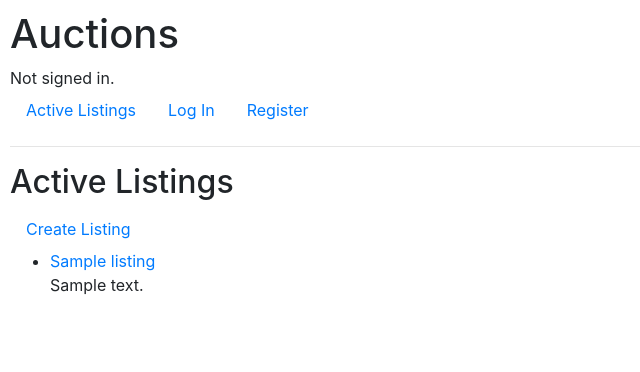
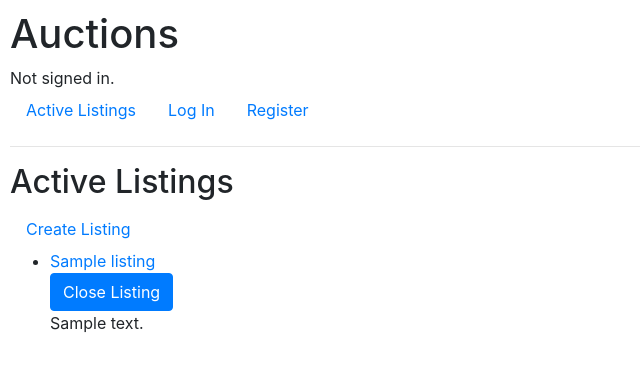
Before and after one commit to arregist97/CS50Project2, a Django app: template commerce/auctions/templates/auctions/index.html in a window 1280 px wide. Shown: the top 372 px of the page, without its empty margins (0-640 px from the left). Run offline with Django 3.2, Linux system fonts and the light colour scheme; the template is opened without the code that fills it: values that come from a table or form of the project are taken from there, others are empty; tables that the repository leaves empty hold one stand-in row (values such as "Sample post"); some libraries are stand-ins or nearby versions.

Commit message:
added closing feature on listings page

```diff
--- a/commerce/auctions/models.py
+++ b/commerce/auctions/models.py
@@ -14,6 +14,7 @@ class Listing(models.Model):
     starting_price = models.FloatField()
     seller = models.ForeignKey(User, on_delete=models.CASCADE, null=True)
     photo = models.CharField(max_length=256)
+    is_closed = models.BooleanField(default=False)
 
     def __str__(self):
         return f"{self.title}(${self.starting_price}):{self.id}"
--- a/commerce/auctions/templates/auctions/index.html
+++ b/commerce/auctions/templates/auctions/index.html
@@ -11,6 +11,12 @@
                 <a href="{% url 'listing_id' listing.id %}">
                     {{ listing.title }}
                 </a>
+                {% if listing.seller == User %}
+                <form action="{% url 'close' listing.id %}" method="POST">
+                    {% csrf_token %}
+                    <input class="btn btn-primary" type="submit" value="Close Listing">
+                </form>
+                {% endif %}
                 <p>{{ listing.description }}</p>
             </li>
         {% endfor %}
--- a/commerce/auctions/urls.py
+++ b/commerce/auctions/urls.py
@@ -7,6 +7,7 @@ urlpatterns = [
     path("listing", views.listing, name="listing"),
     path("listing/<str:listing_id>", views.listing_view, name="listing_id"),
     path("listing/<str:listing_id>/comment", views.comment, name="comment"),
+    path("listing/<str:listing_id>/close", views.close, name="close"),
     path("login", views.login_view, name="login"),
     path("logout", views.logout_view, name="logout"),
     path("register", views.register, name="register")
```
Also changed, not shown: commerce/auctions/views.py (+10 -2 lines).
